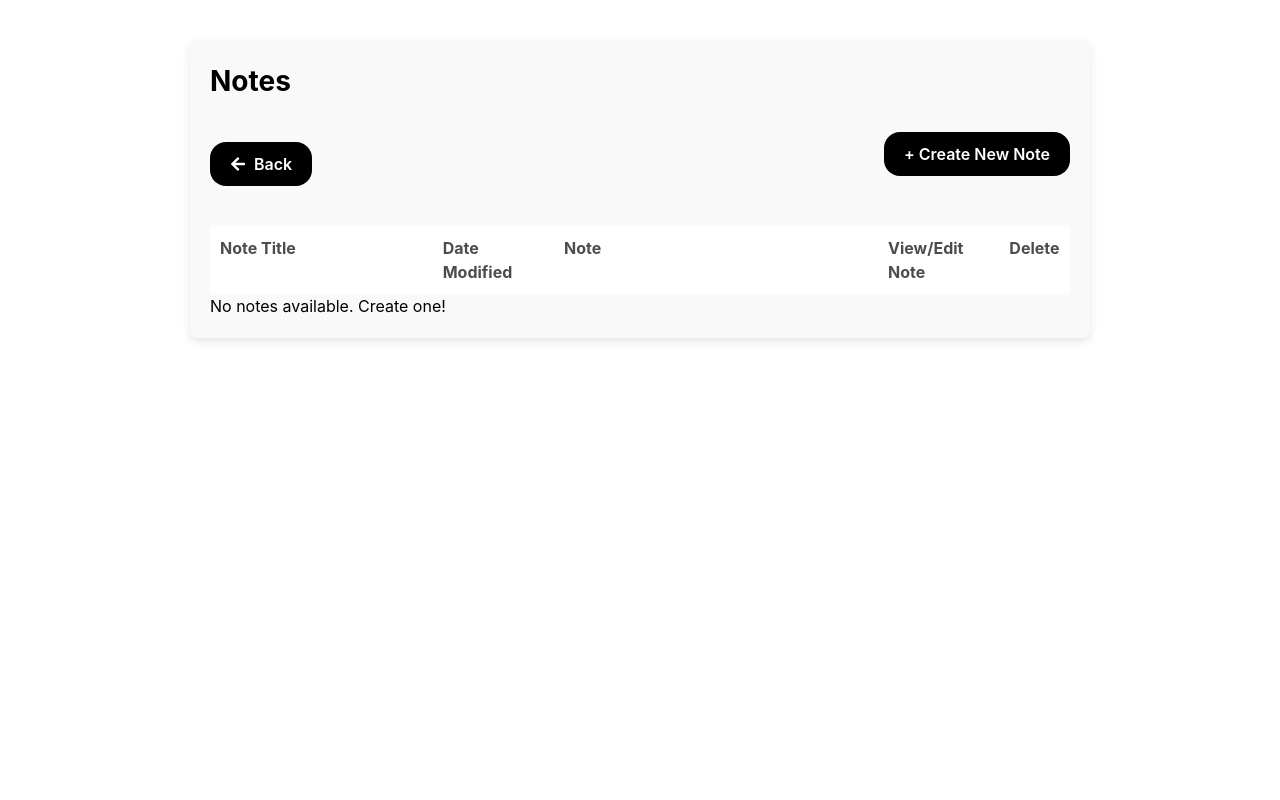
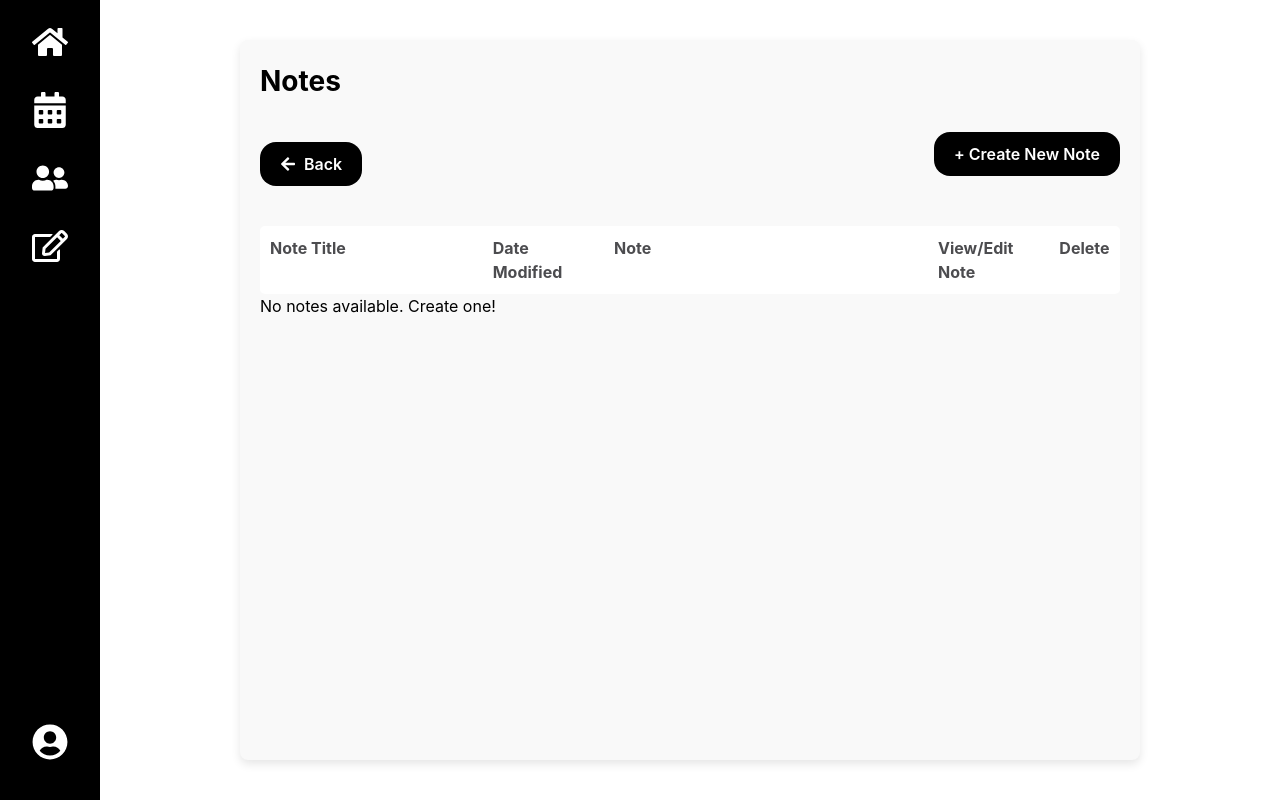
Before and after one commit to aitanoffir/LargeProject, a React (Vite) app in the folder FitLink/: page /Notes in a window 1280 px wide. Built offline with nearby package versions, Linux system fonts and the light colour scheme.

Commit message:
added routing to program page from home and notes page from navbar as well as added navbar to notes page

```diff
--- a/FitLink/src/Components/NavBar.jsx
+++ b/FitLink/src/Components/NavBar.jsx
@@ -6,7 +6,7 @@ const NavBar = () => {
     <div className="h-screen w-25 bg-black flex flex-col items-center justify-between py-6">
       <div className="flex flex-col items-center gap-8">
         <Link to="/Home">
-          <FaHome className="text-white text-4xl cursor-pointer" onClick={() => navigate("/Home")} />
+          <FaHome className="text-white text-4xl cursor-pointer" />
         </Link>
 
         <FaCalendarAlt className="text-white text-4xl cursor-pointer" />
@@ -15,7 +15,9 @@ const NavBar = () => {
           <FaUserFriends className="text-white text-4xl cursor-pointer" />
         </Link>
 
-        <FaRegEdit className="text-white text-4xl cursor-pointer" onClick={() => navigate("/ProgramPage")} />
+        <Link to="/Notes">
+          <FaRegEdit className="text-white text-4xl cursor-pointer" />
+        </Link>
       </div>
       <div className="mb-4">
         <FaUserCircle className="text-white text-4xl cursor-pointer" />
--- a/FitLink/src/Pages/HomePage.jsx
+++ b/FitLink/src/Pages/HomePage.jsx
@@ -58,7 +58,7 @@ const HomePage = () => {
             {/* My Workouts box */}
             <div
               className="bg-white rounded-lg shadow-md p-6 cursor-pointer hover:shadow-lg transition-shadow duration-300"
-              onClick={() => console.log('Navigate to workouts')} //replace later with page route
+              onClick={() => navigate("/ProgramPage")} //replace later with page route
             >
               <div className="flex items-center">
                 <div className="p-3 rounded-full bg-blue-100 text-blue-600 mr-4">
--- a/FitLink/src/Pages/Notes.jsx
+++ b/FitLink/src/Pages/Notes.jsx
@@ -1,6 +1,7 @@
 import React, { useState, useEffect } from "react";
 import { useNavigate } from "react-router-dom";
 import { FaRegTrashAlt, FaRegFolderOpen, FaArrowLeft } from "react-icons/fa";
+import NavBar from "../Components/NavBar";
 import "../notes.css";
 
 function Notes() {
@@ -19,7 +20,12 @@ function Notes() {
   };
 
   return (
-    <div className="notes-container">
+    <div className="flex">
+      {/* Add the NavBar */}
+      <NavBar />
+
+      {/* Main content */}
+      <div className="notes-container flex-1">
         <h1 className="notes-title">Notes</h1>
 
         {/* Buttons container */}
@@ -61,6 +67,7 @@ function Notes() {
           )}
         </div>
       </div>
+    </div>
   );
 }
 
```
Lines whose indentation alone changed are shown as unchanged.
